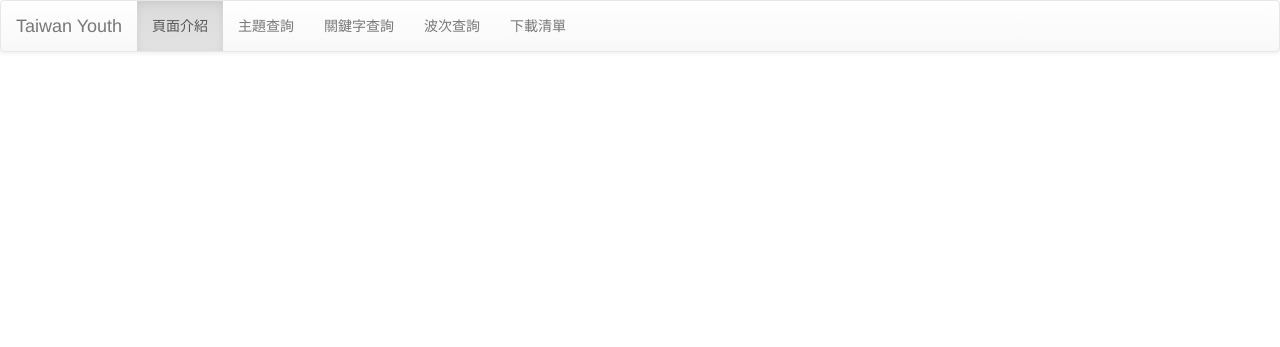
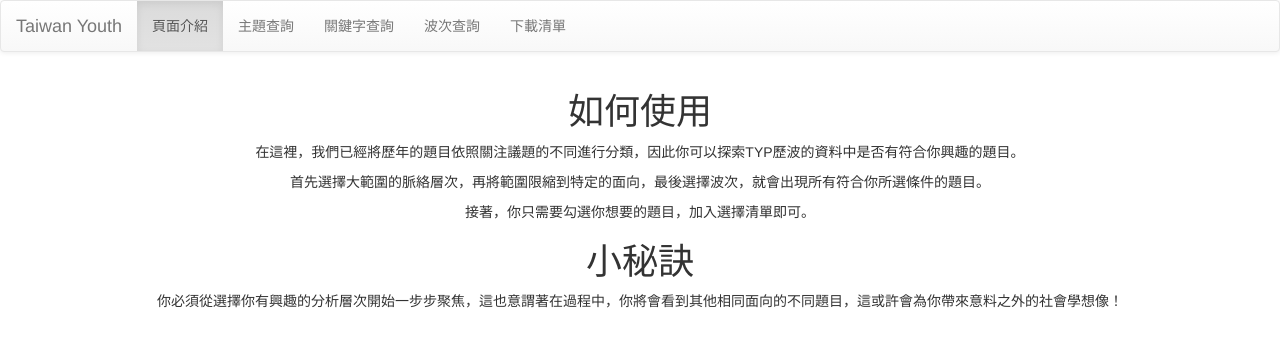
Before and after one commit to j129008/questionnaire-management-system, a Django app: page / in a window 1280 px wide. Shown: the top 347 px of the page. Run offline with Django 3.2, Linux system fonts and the light colour scheme; some libraries are stand-ins or nearby versions.

Commit message:
add words in index

```diff
--- a/templates/index.html
+++ b/templates/index.html
@@ -38,5 +38,21 @@
             </div><!-- /.navbar-collapse -->
          </div><!-- /.container-fluid -->
       </nav>
+      <div class="container-fluid text-center">
+         <h1>如何使用</h1>
+         <p>
+         在這裡，我們已經將歷年的題目依照關注議題的不同進行分類，因此你可以探索TYP歷波的資料中是否有符合你興趣的題目。
+         </p>
+         <p>
+         首先選擇大範圍的脈絡層次，再將範圍限縮到特定的面向，最後選擇波次，就會出現所有符合你所選條件的題目。
+         </p>
+         <p>
+         接著，你只需要勾選你想要的題目，加入選擇清單即可。
+         </p>
+         <h1 class="text-center">小秘訣</h1>
+         <p>
+         你必須從選擇你有興趣的分析層次開始一步步聚焦，這也意謂著在過程中，你將會看到其他相同面向的不同題目，這或許會為你帶來意料之外的社會學想像！
+         <p>
+      </div>
    </body>
 </html>
```
